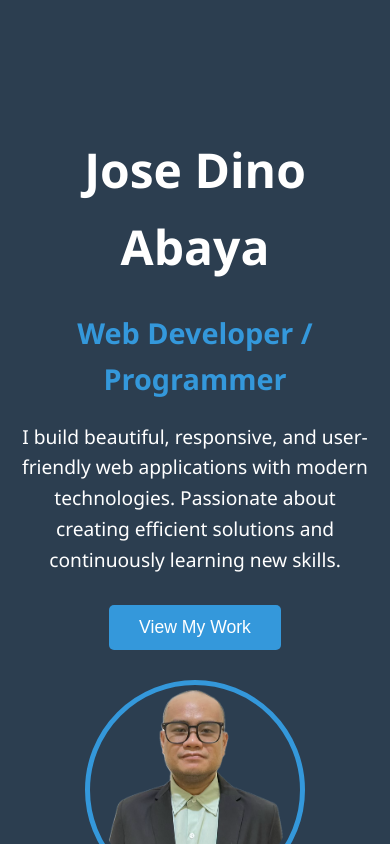
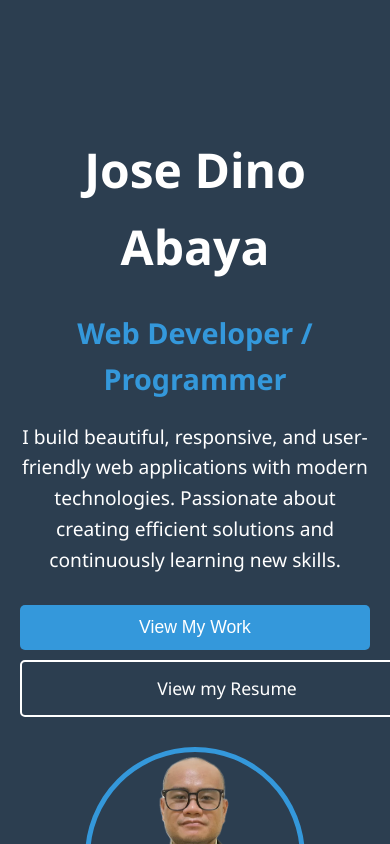
Before and after one commit to oniids13/portfolio-react, a React (Vite) app: page / in a window 390 px wide. Shown: the top 844 px of the page. Built offline with nearby package versions, Linux system fonts and the light colour scheme.

Commit message:
Fix header content and Contact form

```diff
--- a/package.json
+++ b/package.json
@@ -14,7 +14,8 @@
     "@fortawesome/free-brands-svg-icons": "^6.7.2",
     "@fortawesome/free-solid-svg-icons": "^6.7.2",
     "react": "^19.0.0",
-    "react-dom": "^19.0.0"
+    "react-dom": "^19.0.0",
+    "react-router-hash-link": "^2.4.3"
   },
   "devDependencies": {
     "@eslint/js": "^9.22.0",
--- a/src/App.jsx
+++ b/src/App.jsx
@@ -4,14 +4,21 @@ import Projects from "./components/Projects";
 import Contact from "./components/Contact";
 import Footer from "./components/Footer";
 import "./App.css";
+import React, { useRef } from "react";
 
 function App() {
+  const projectsRef = useRef(null);
+
+  const scrollToProjects = () => {
+    projectsRef.current?.scrollIntoView({ behavior: "smooth" });
+  };
+
   return (
     <>
       <div className="porfolio-container">
-        <Header />
+        <Header scrollToProjects={scrollToProjects} />
         <TechStack />
-        <Projects />
+        <Projects ref={projectsRef} />
         <Contact />
         <Footer />
       </div>
--- a/src/components/Contact.jsx
+++ b/src/components/Contact.jsx
@@ -13,46 +13,70 @@ const Contact = () => {
           <div className="contact-details">
             <div className="contact-item">
               <i className="fas fa-envelope"></i>
-              <span>john.doe@example.com</span>
+              <span>jdino.abaya@gmail.com</span>
             </div>
             <div className="contact-item">
               <i className="fas fa-phone"></i>
-              <span>+1 (123) 456-7890</span>
+              <span>+63 939 567 4339</span>
             </div>
             <div className="contact-item">
               <i className="fas fa-map-marker-alt"></i>
-              <span>San Francisco, CA</span>
+              <span>Muntinlupa City, Metro Manila, PH</span>
             </div>
           </div>
 
           <div className="social-links">
-            <a href="#" className="social-link">
+            <a
+              href="https://github.com/oniids13"
+              className="social-link"
+              target="_blank"
+            >
               <i className="fab fa-github"></i>
             </a>
-            <a href="#" className="social-link">
+            <a
+              href="https://www.linkedin.com/in/oniids/"
+              className="social-link"
+            >
               <i className="fab fa-linkedin-in"></i>
             </a>
-            <a href="#" className="social-link">
-              <i className="fab fa-twitter"></i>
+            <a
+              href="https://www.facebook.com/oniids.abaya"
+              className="social-link"
+            >
+              <i className="fab fa-facebook"></i>
             </a>
-            <a href="#" className="social-link">
+            <a href="https://www.instagram.com/oniids/" className="social-link">
               <i className="fab fa-instagram"></i>
             </a>
           </div>
         </div>
 
-        <form className="contact-form">
+        <form
+          action="https://formspree.io/f/myzwgwya"
+          method="POST"
+          className="contact-form"
+        >
           <div className="form-group">
-            <input type="text" placeholder="Your Name" required />
+            <input type="text" name="name" placeholder="Your Name" required />
           </div>
           <div className="form-group">
-            <input type="email" placeholder="Your Email" required />
+            <input
+              type="email"
+              name="_replyto"
+              placeholder="Your Email"
+              required
+            />
           </div>
           <div className="form-group">
-            <input type="text" placeholder="Subject" />
+            <input type="text" name="subject" placeholder="Subject" />
           </div>
           <div className="form-group">
-            <textarea placeholder="Your Message" rows="5" required></textarea>
+            <textarea
+              name="message"
+              placeholder="Your Message"
+              rows="5"
+              required
+            ></textarea>
           </div>
           <button type="submit" className="submit-btn">
             Send Message
--- a/src/components/Header.jsx
+++ b/src/components/Header.jsx
@@ -1,7 +1,11 @@
 import React from "react";
-import "../styles/Header.css";
+import "../styles/Header.css"; // Adjust the path as necessary
 
-const Header = () => {
+const Header = ({ scrollToProjects }) => {
+  // Replace with the actual path to your resume PDF
+  const resumeUrl =
+    "https://drive.google.com/file/d/16BJ9i6lbEYXkBSxX4FwkkDhc8SFjZoTb/view?usp=sharing";
+
   return (
     <header className="header-section">
       <div className="header-content">
@@ -13,12 +17,24 @@ const Header = () => {
             with modern technologies. Passionate about creating efficient
             solutions and continuously learning new skills.
           </p>
-          <button className="cta-button">View My Work</button>
+          <div className="header-buttons">
+            <button className="cta-button" onClick={scrollToProjects}>
+              View My Work
+            </button>
+            <a
+              href={resumeUrl}
+              target="_blank"
+              rel="noopener noreferrer"
+              className="resume-button"
+            >
+              View my Resume
+            </a>
+          </div>
         </div>
         <div className="header-image">
           <img
             src="src\images\Portfolio_pic.png"
-            alt="Profile pic"
+            alt="Profile"
             className="profile-img"
           />
         </div>
--- a/src/components/Projects.jsx
+++ b/src/components/Projects.jsx
@@ -1,7 +1,7 @@
-import React from "react";
+import React, { forwardRef } from "react";
 import "../styles/Projects.css";
 
-const Projects = () => {
+const Projects = forwardRef((props, ref) => {
   const projects = [
     {
       id: 1,
@@ -30,7 +30,7 @@ const Projects = () => {
   ];
 
   return (
-    <section id="projects">
+    <section id="projects" ref={ref}>
       <h2 className="section-title">My Projects</h2>
       <div className="projects-container">
         {projects.map((project) => (
@@ -62,6 +62,6 @@ const Projects = () => {
       </div>
     </section>
   );
-};
+});
 
 export default Projects;
--- a/src/styles/Header.css
+++ b/src/styles/Header.css
@@ -59,14 +59,47 @@
   transition: all 0.3s ease;
 }
 
+.resume-button {
+  background-color: transparent;
+  color: white;
+  border: 2px solid white;
+  padding: 12px 30px;
+  font-size: 1.1rem;
+  border-radius: 5px;
+  cursor: pointer;
+  text-decoration: none;
+  transition: all 0.3s ease;
+}
+
+.resume-button:hover {
+  background-color: rgba(255, 255, 255, 0.1);
+}
+
 .cta-button:hover {
   background-color: #2980b9;
   transform: translateY(-3px);
 }
 
+.header-buttons {
+  display: flex;
+  gap: 15px;
+  margin-top: 20px;
+}
+
 @media (max-width: 768px) {
   .header-content {
     flex-direction: column;
+    text-align: center;
+  }
+
+  .header-buttons {
+    flex-direction: column;
+    gap: 10px;
+  }
+
+  .cta-button,
+  .resume-button {
+    width: 100%;
     text-align: center;
   }
 
```
Also changed, not shown: 1 other file (tests, documents, lock files or other folders).
